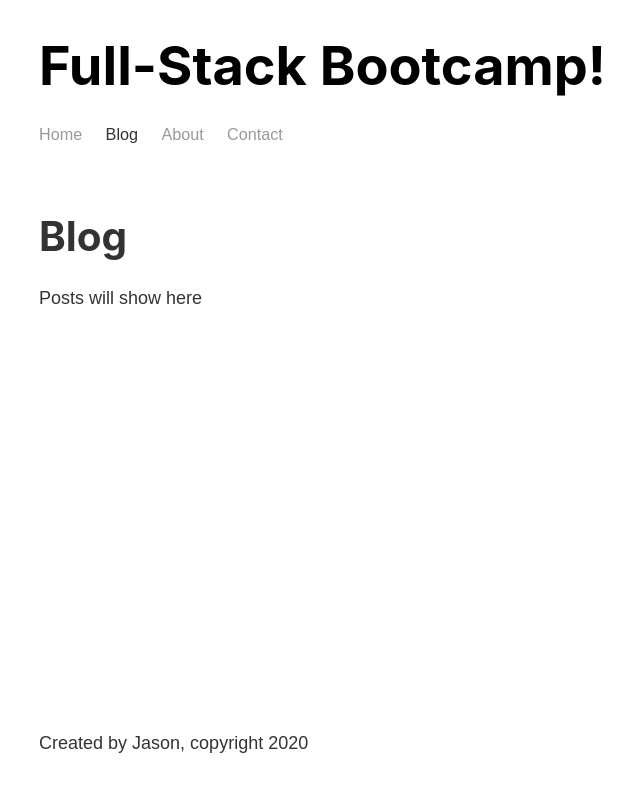
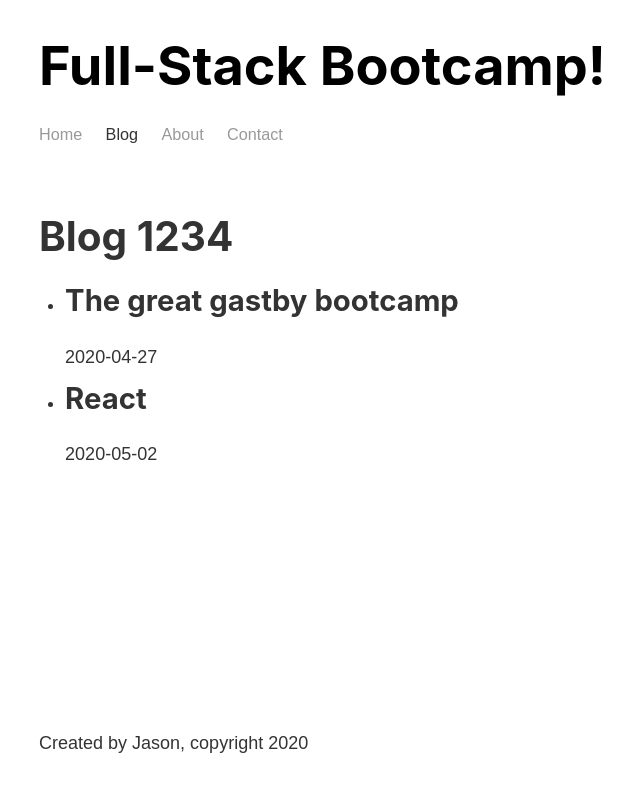
Before and after one commit to jasonm4130/gatsby-bootcamp, a Gatsby site: page /blog in a window 1280 px wide. Shown: the whole page, without its empty margins (244-884 px from the left). Built offline with nearby package versions, Linux system fonts and the light colour scheme; Gatsby itself is replaced by a stand-in of ours.

Commit message:
working on posts

```diff
--- a/gatsby-config.js
+++ b/gatsby-config.js
@@ -12,6 +12,7 @@ module.exports = {
       resolve: 'gatsby-source-filesystem',
       options: { name: 'src', path: `${__dirname}/src/` },
     },
+    `gatsby-transformer-remark`,
   ],
   siteMetadata: {
     title: 'Full-Stack Bootcamp!',
--- a/src/pages/blog.js
+++ b/src/pages/blog.js
@@ -1,11 +1,39 @@
 import React from 'react'
+import { useStaticQuery, graphql } from 'gatsby'
 import Layout from '../components/layout'
 
-const BlogPage = () => (
-  <Layout>
-    <h1>Blog</h1>
-    <p>Posts will show here</p>
-  </Layout>
-)
+const BlogPage = () => {
+  const data = useStaticQuery(graphql`
+    query {
+      allMarkdownRemark {
+        edges {
+          node {
+            frontmatter {
+              title
+              date
+            }
+          }
+        }
+      }
+    }
+  `)
+
+  const postsList = data.allMarkdownRemark.edges.map(post => {
+    const { date, title } = post.node.frontmatter
+    return (
+      <li>
+        <h2>{title}</h2>
+        <p>{date}</p>
+      </li>
+    )
+  })
+
+  return (
+    <Layout>
+      <h1>Blog 1234</h1>
+      <ul>{postsList}</ul>
+    </Layout>
+  )
+}
 
 export default BlogPage
--- /dev/null
+++ b/src/posts/react.md
@@ -0,0 +1,6 @@
+---
+title: "React"
+date: "2020-05-02"
+---
+
+In this post i can talk about react things
```
Also changed, not shown: package.json (+6 -4 lines), 1 other file.
